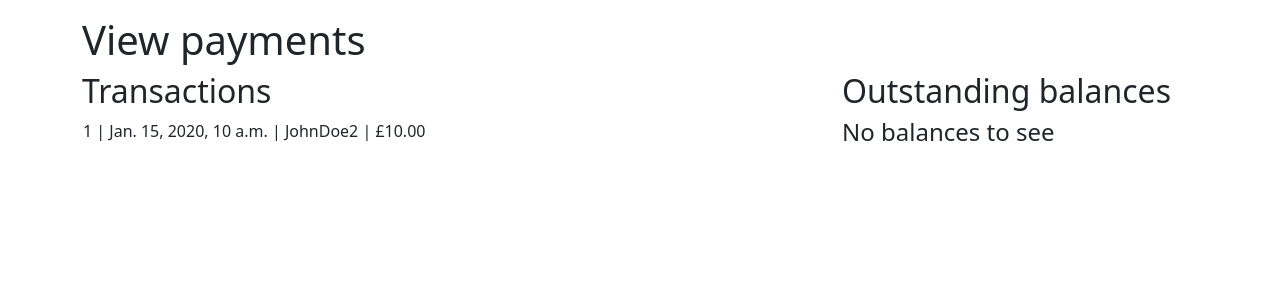
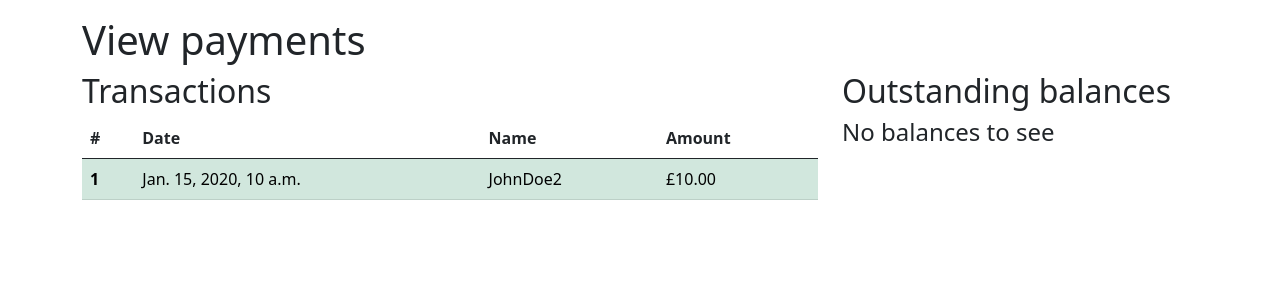
Before and after one commit to baldeep-gill/seg-cw1, a Django app: page /admin/payments in a window 1280 px wide. Shown: the part 56-356 px from the top of the page. Run offline with Django 4.2, Linux system fonts and the light colour scheme; a user stored in the database is signed in; data comes from the database, SQL or seed files in the repository; tables that the repository leaves empty hold one stand-in row (values such as "Sample post"); parts of the project's set-up code (start-up, migrations or seed data) failed here and were passed over; some libraries are stand-ins or nearby versions.

Commit message:
Add bootstrap formatting to admin transaction view

```diff
--- a/lessons/templates/admin_payments.html
+++ b/lessons/templates/admin_payments.html
@@ -7,14 +7,25 @@
   <div class="row">
     <div class="col-8">
       <h2>Transactions</h2>
-      <table>
-        {% for transfer in transfers %}
+      <table class="table">
+        <thead>
           <tr>
-            <td>
-              <p>{{ transfer.transfer_id }} | {{ transfer.date_received }} | {{ transfer.invoice.student }} | £{{ transfer.invoice.price }}.00 </p>
-            </td>
+            <th scope="col">#</th>
+            <th scope="col">Date</th>
+            <th scope="col">Name</th>
+            <th scope="col">Amount</th>
           </tr>
-        {% endfor %}
+        </thead>
+        <tbody>
+          {% for transfer in transfers %}
+          <tr class="table-success">
+            <th scope="row">{{ transfer.transfer_id }}</th>
+            <td>{{ transfer.date_received }}</td>
+            <td>{{ transfer.invoice.student }}</td>
+            <td>£{{ transfer.invoice.price}}.00</td>
+          </tr>
+          {% endfor %}
+        </tbody>
       </table>
     </div>
     <div class="col-4">
```
